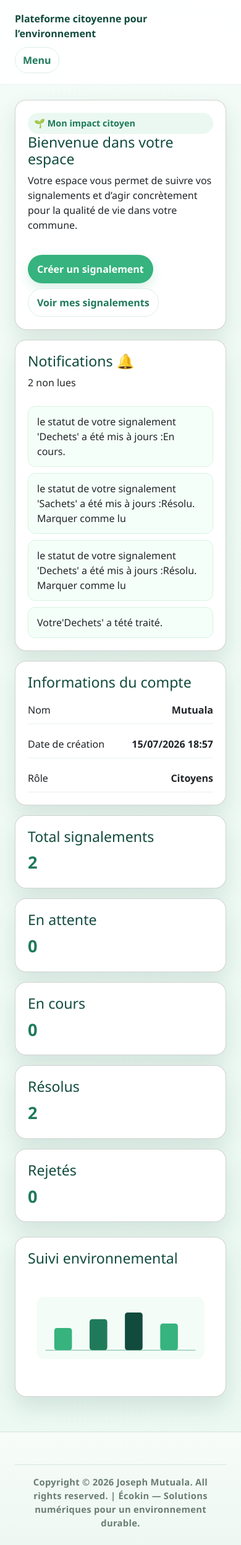
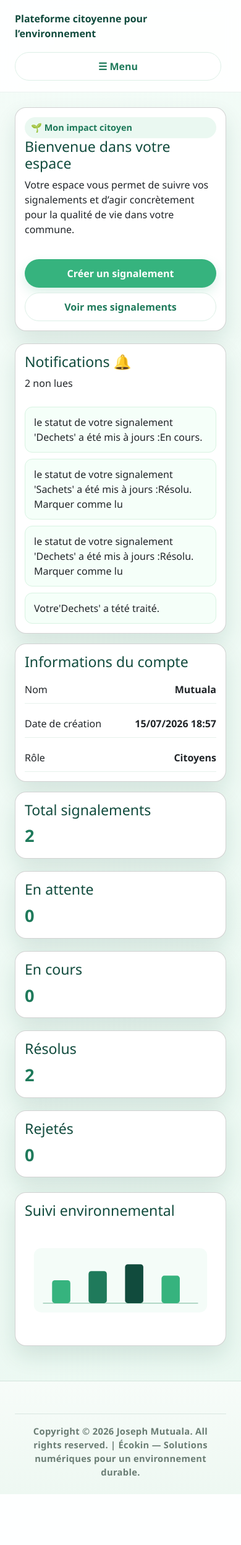
Before and after one commit to Jo-Beth/Ecokin, a Django app: page /mon-espace/ in a window 390 px wide. Shown: the whole page at 62% size. After the commit the page ends 2410 px from the top, so only its background shows below. Run offline with Django 5.2, Linux system fonts and the light colour scheme; a user stored in the database is signed in; data comes from the database, SQL or seed files in the repository.

Commit message:
modification de la responsivité

```diff
--- a/templates/base.html
+++ b/templates/base.html
@@ -198,17 +198,104 @@
                 letter-spacing: 0.02em;
             }
             @media (max-width: 900px) {
-                .app-shell { grid-template-columns: 1fr; }
-                .sidebar { display: none; }
-                .hero, .grid-2 { grid-template-columns: 1fr; }
-                .mobile-toggle { display: inline-block; }
-                .topbar { flex-wrap: wrap; gap: 10px; }
+
+                /* Mise en page générale */
+                .app-shell {
+                    grid-template-columns: 1fr;
+                }
+
+                /* Masquer la sidebar sur mobile */
+                .sidebar {
+                    display: none;
+                }
+
+                /* Hero et sections */
+                .hero,
+                .grid-2 {
+                    grid-template-columns: 1fr;
+                    gap: 20px;
+                }
+
+                .hero {
+                    padding: 20px;
+                }
+
+                .hero h1 {
+                    font-size: 1.8rem;
+                }
+
+                /* Barre du haut */
+                .topbar {
+                    flex-wrap: wrap;
+                    gap: 10px;
+                }
+
+                /* Bouton menu */
+                .mobile-toggle {
+                    display: inline-block;
+                }
+
+                /* Navigation */
                 .nav-links {
                     width: 100%;
-                    justify-content: flex-start;
                     display: none;
+                    flex-direction: column;
+                    align-items: flex-start;
+                    gap: 10px;
+                    padding-top: 10px;
                 }
-                .nav-links.open { display: flex; flex-direction: column; align-items: flex-start; padding-top: 6px; }
+
+                .nav-links.open {
+                    display: flex;
+                }
+
+                /* Dashboard */
+                .dashboard-grid {
+                    grid-template-columns: 1fr;
+                    gap: 20px;
+                }
+
+                /* Cartes */
+                .card {
+                    padding: 15px;
+                }
+
+                /* Boutons */
+                .btn {
+                    width: 100%;
+                    text-align: center;
+                }
+
+                /* Images */
+                img {
+                    max-width: 100%;
+                    height: auto;
+                    display: block;
+                }
+
+                /* Formulaires */
+                input,
+                select,
+                textarea {
+                    width: 100%;
+                }
+
+                /* Tableaux */
+                table {
+                    font-size: 14px;
+                }
+
+                .table-card {
+                    overflow-x: auto;
+                }
+
+                /* Footer */
+                footer > div {
+                    flex-direction: column !important;
+                    gap: 20px;
+                    text-align: center;
+                }
+
             }
         </style>
     </head>
@@ -246,7 +333,7 @@
                             <a href="{% url 'inscription' %}" class="btn" style="margin:0; padding:8px 12px;">Inscription</a>
                         {% endif %}
                     </div>
-                    <a href="#" class="mobile-toggle btn secondary" style="margin:0; padding:8px 12px;" onclick="event.preventDefault(); document.getElementById('nav-links').classList.toggle('open');">Menu</a>
+                       <button type="button" class="mobile-toggle btn secondary" onclick="document.getElementById('nav-links').classList.toggle('open');">☰ Menu</button>
                 </nav>
 
 
```
